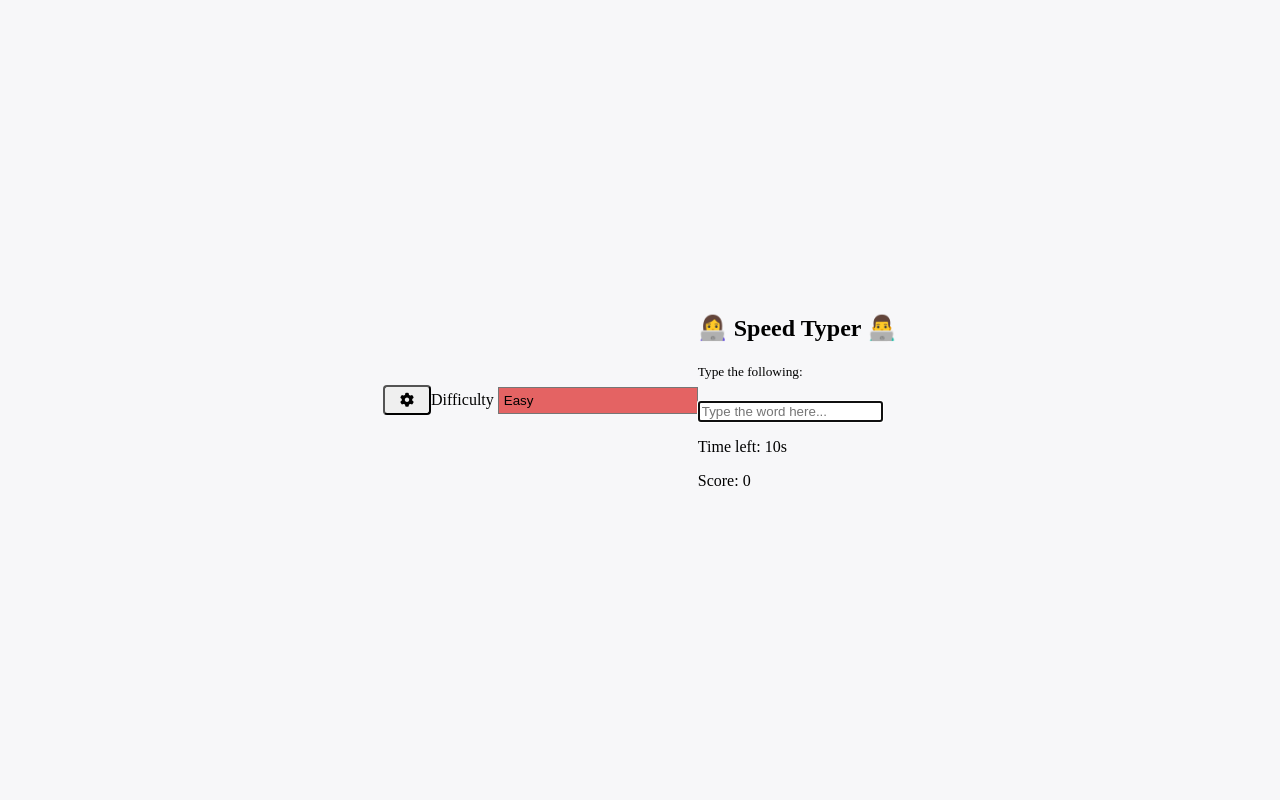
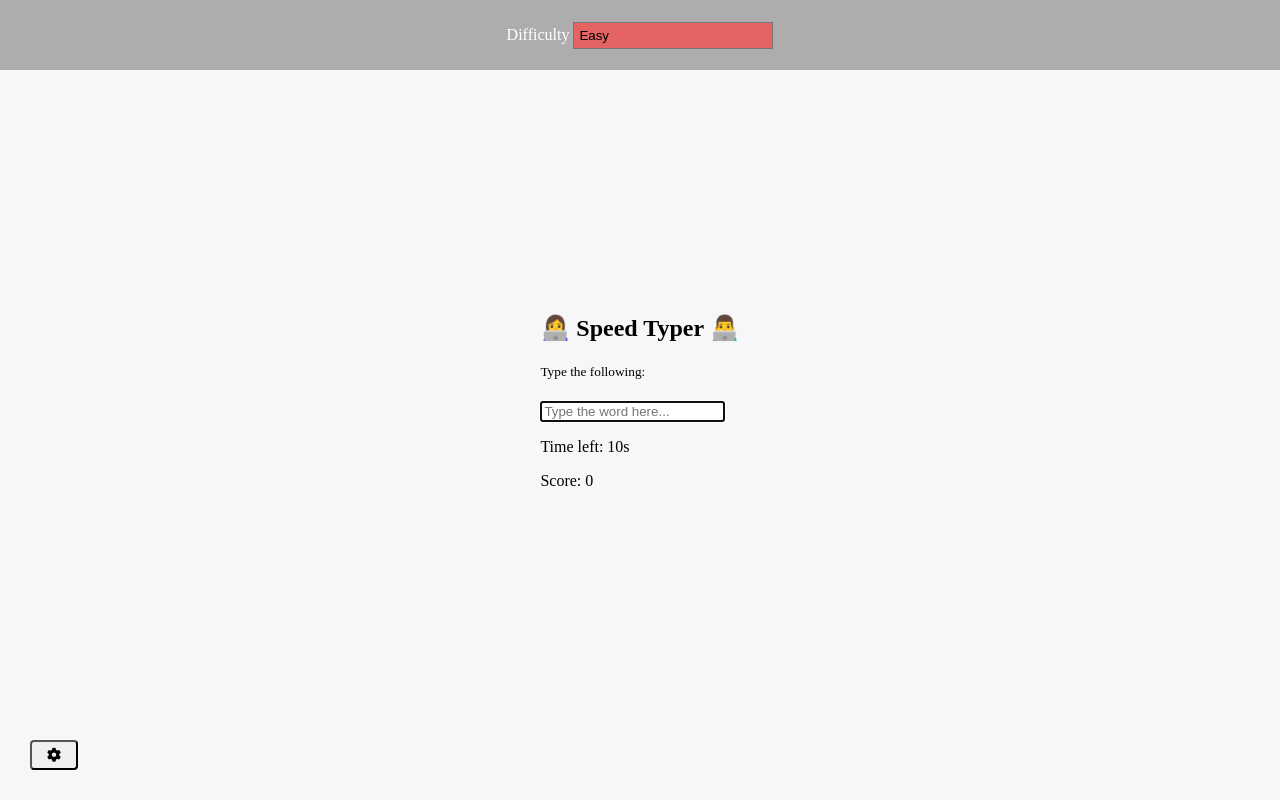
Before and after one commit to MaryAngelique/typing-game, a plain HTML site: page index.html in a window 1280 px wide. Drawn offline with Linux system fonts and the light colour scheme; a web font is replaced by a local one.

Commit message:
Implemented styling to the settings

```diff
--- a/style.css
+++ b/style.css
@@ -30,3 +30,24 @@ select {
     border-radius: 0;
     background-color: #e46363;
 }
+
+.settings-btn {
+    position: absolute;
+    bottom: 30px;
+    left: 30px;
+}
+
+.settings {
+    position: absolute;
+    top: 0;
+    left: 0;
+    width: 100%;
+    background-color: rgba(0, 0, 0, 0.3);
+    height: 70px;
+    color: #fff;
+    display: flex;
+    align-items: center;
+    justify-content: center;
+    transform: translateY(0);
+    transition: transform 0.3s ease-in-out;
+}
```
